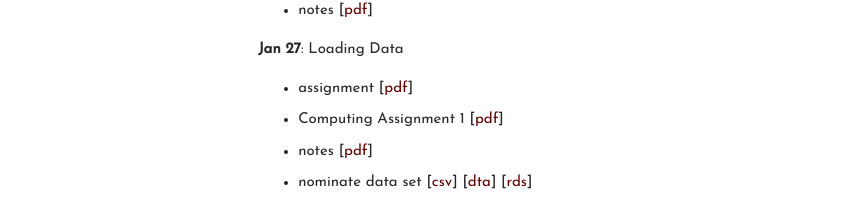
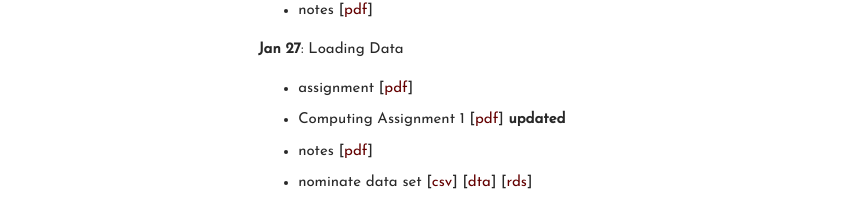
Before and after one commit to carlislerainey/carlislerainey.github.io, a Jekyll site: the page built from teaching/pols-209/index.md, in a window 1280 px wide. Shown: the part 1506-1713 px from the top of the page, without its empty margins (204-1053 px from the left). Built offline with Jekyll 4.4.1, drawn with Linux system fonts in a browser that asks for light colours.

Commit message:
update 209

```diff
--- a/teaching/pols-209/index.md
+++ b/teaching/pols-209/index.md
@@ -57,12 +57,11 @@ Tuesday, 2-4pm
 
 **Jan 27**: Loading Data
 - assignment [[pdf](files/assign-05-loading-data.pdf)]
-- Computing Assignment 1 [[pdf](files/r-assign-01.pdf)]
+- Computing Assignment 1 [[pdf](files/r-assign-01.pdf)]  **updated**
 - notes [[pdf](files/notes-05-loading-data.pdf)]
 - nominate data set [[csv](data/nominate.csv)] [[dta](data/nominate.dta)] [[rds](data/nominate.rds)]
 
 <!---
-
 
 **Jan 30**: Causal Inference
 - assignment [[pdf](files/assign-06-causal-inf.pdf)]
```
Also changed, not shown: 1 other file.
